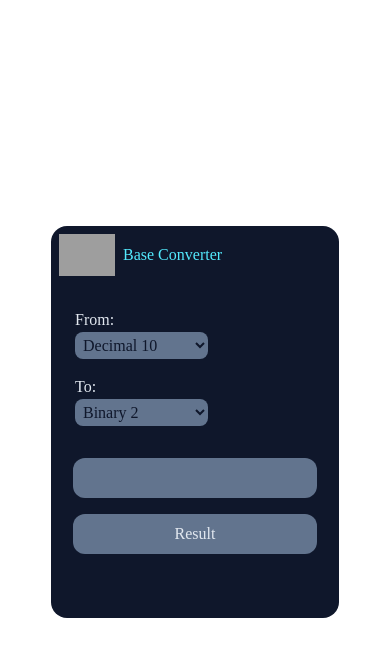
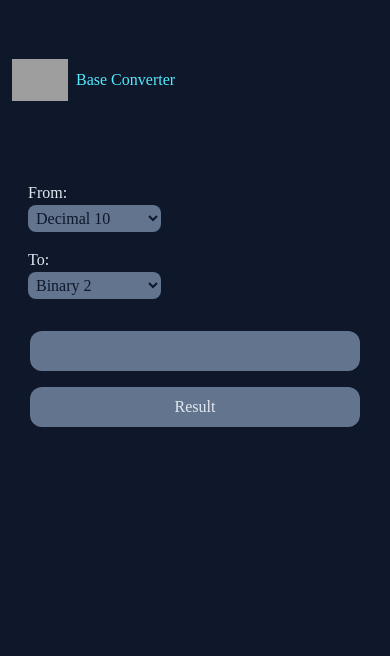
Before and after one commit to mahdibaderloo/base-converter, a React (Vite) app: page / in a window 390 px wide. Shown: the top 656 px of the page. Built offline with nearby package versions, Linux system fonts and the light colour scheme; grey boxes are pictures that could not be loaded; a web font is replaced by a local one.

Commit message:
responsive

```diff
--- a/index.html
+++ b/index.html
@@ -6,8 +6,8 @@
     <meta name="viewport" content="width=device-width, initial-scale=1.0" />
     <title>Base Converter</title>
   </head>
-  <body class="h-screen flex justify-center items-center">
-    <div id="root"></div>
+  <body class="h-screen w-full flex justify-center items-center">
+    <div id="root" class="w-full"></div>
     <script type="module" src="/src/main.jsx"></script>
   </body>
 </html>
--- a/src/App.jsx
+++ b/src/App.jsx
@@ -3,7 +3,7 @@ import Main from "./components/Main";
 
 function App() {
   return (
-    <div className="bg-slate-900 w-72 h-10/12 rounded-2xl mx-auto p-2 text-slate-200 font-comic ">
+    <div className="bg-slate-900 w-full h-screen mx-auto p-3 text-slate-200 font-comic sm:w-96 sm:h-[800px] sm:rounded-2xl ">
       <Header />
       <Main />
     </div>
```
